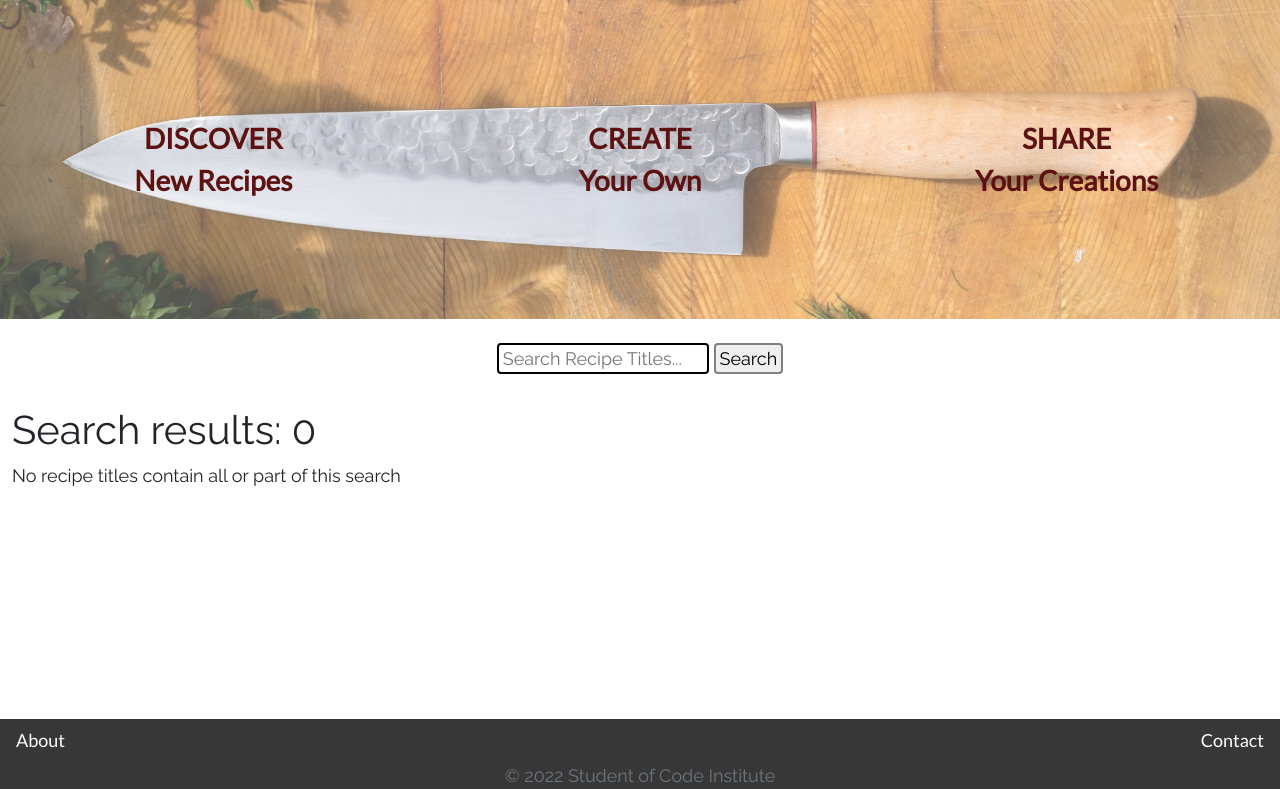
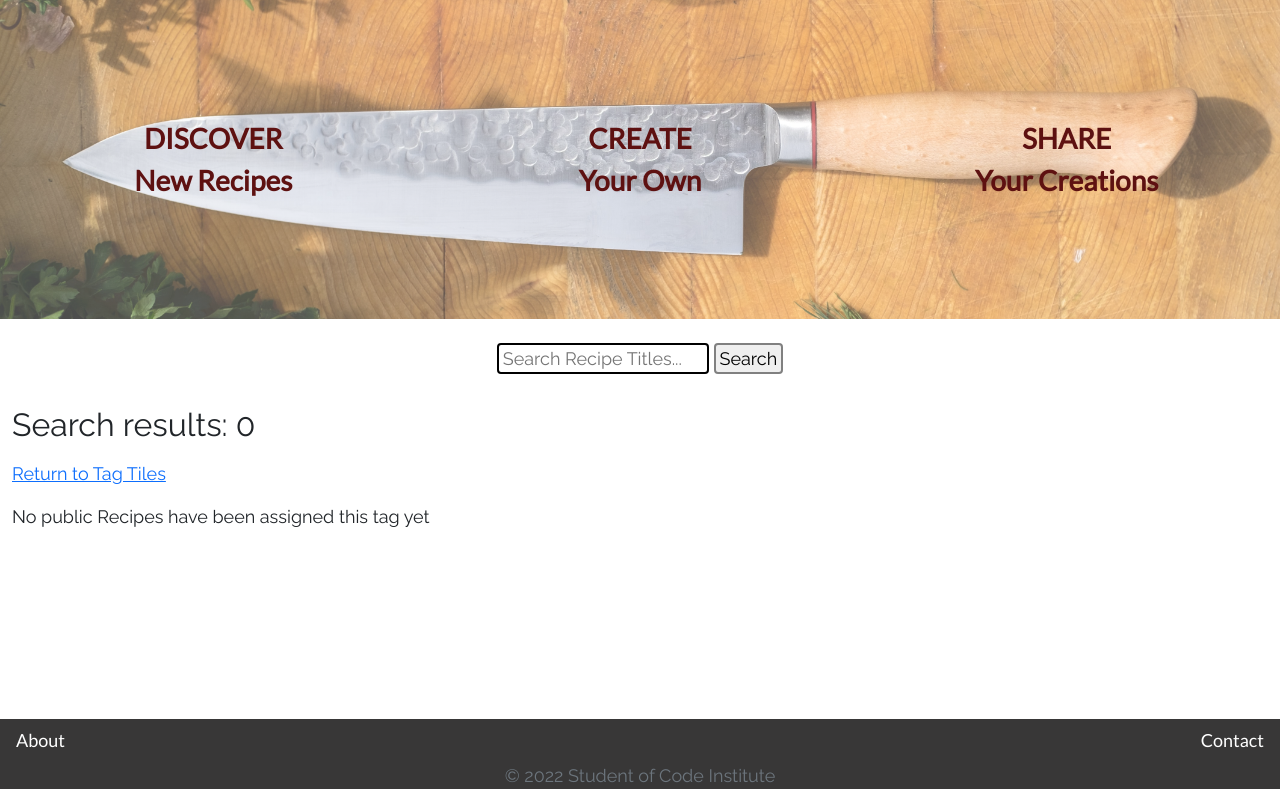
Before and after one commit to mountaincharlie/cook-ebook, a Django app: page /search-tags/1 in a window 1280 px wide. Shown: the part 60-849 px from the top of the page. Run offline with Django 3.2, Linux system fonts and the light colour scheme; data that the repository does not hold is empty.

Commit message:
feat: make Tag Tiles into links and add link to return to Tag Tiles

```diff
--- a/templates/index.html
+++ b/templates/index.html
@@ -33,17 +33,17 @@
     <div class="row search-result-container">
 
         <div class="row">
-            <h1>Search results: {{ num_results }}</h1>
+            <h2 class="m-0">Search results: {{ num_results }}</h2>
+            <a class="return-to-tag-tiles-link m-3" href="{% url 'home' %}">Return to Tag Tiles</a>
         </div>
 
         {% if num_results == 0 %}
         <div class="row">
-            <p>No recipe titles contain all or part of this search</p>
+            <p>{{ message }}</p>
         </div>
-
         {% else %}
 
-        <div class="row">
+        <div class="row search-results">
         <!-- <div class="row row-cols-1 row-cols-md-3 g-4"> -->
             {% for recipe in recipes %}
 
@@ -103,11 +103,13 @@
         {% for tag in tag_list %}
             <div class="col-md-3 col-sm-6 px-4 py-4">
 
-                <div class="card">
-                    <div class="card-body tag-tile" style="background-color:{{ tag.color }}">
-                        <p>{{ tag.tag }}</p>
+                <a class="tag-tile-link" href="{% url 'search_tags' tag.pk %}">
+                    <div class="card">
+                        <div class="card-body tag-tile" style="background-color:{{ tag.color }}">
+                            <p>{{ tag.tag }}</p>
+                        </div>
                     </div>
-                </div>
+                </a>
 
             </div>
         {% endfor %}
```
